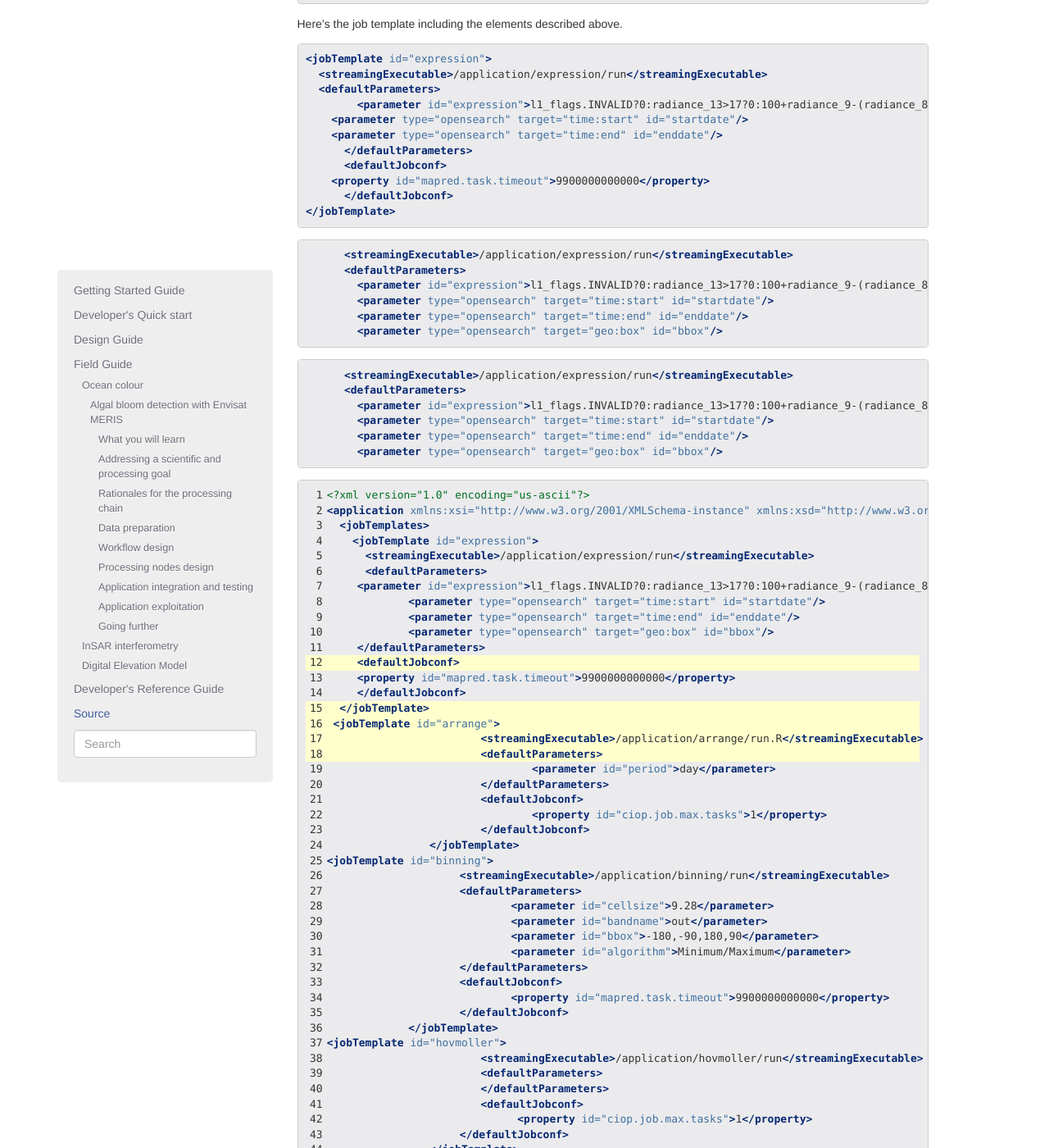
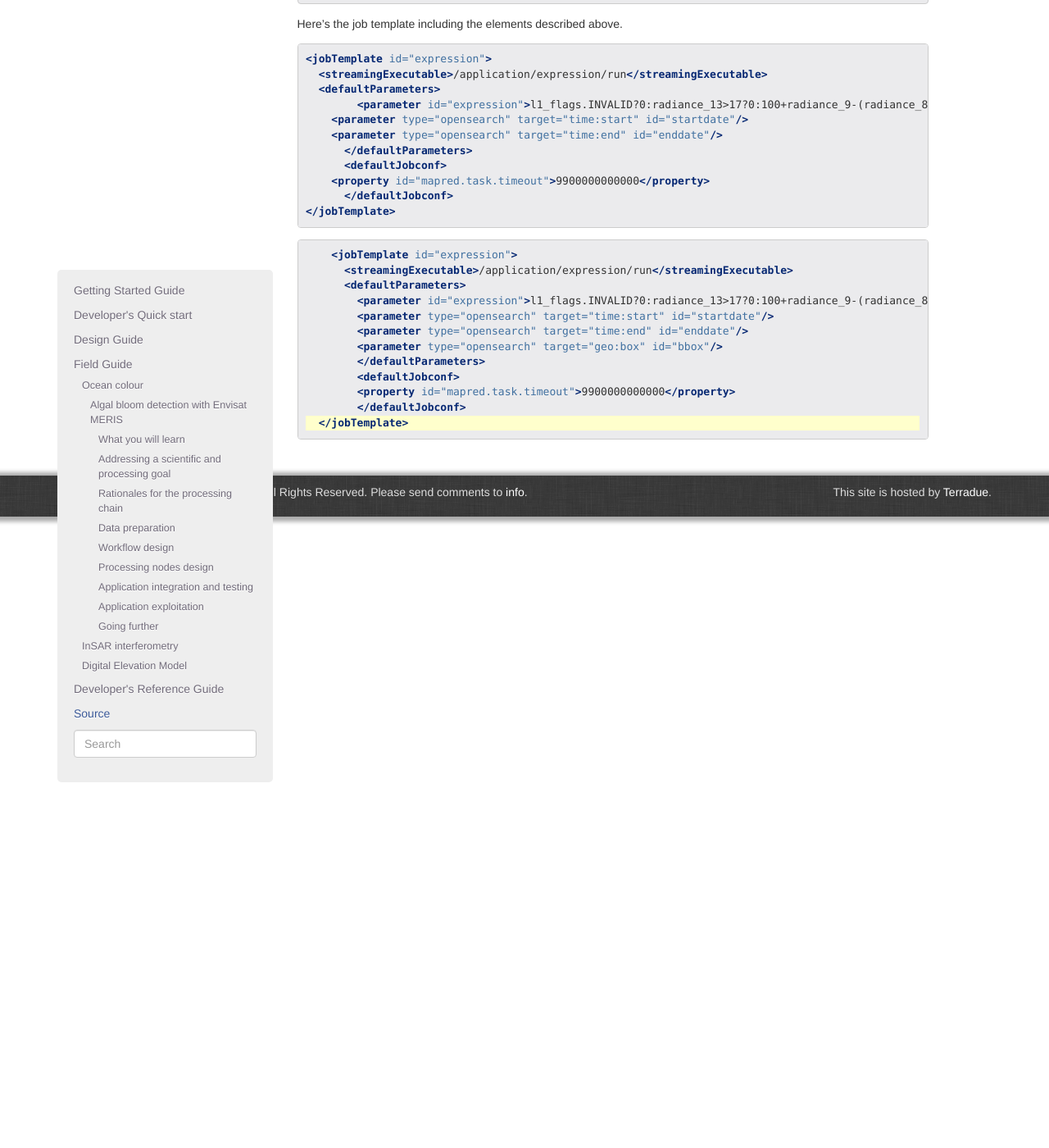
Before and after one commit to Terradue/doc-developer-sandbox, a Sphinx documentation site: the page built from source/field/ocean_color/lib_beam/nodes/expression.rst, in a window 1280 px wide and 1400 px high, scrolled down 984 px. Shown: the whole window at 82% size. Built offline with Sphinx 7.4.7, drawn with Linux system fonts in a browser that asks for light colours; pages that are not in the unit, such as notebooks, are missing from menus; some of the changed text lies outside the part shown.

Commit message:
Update expression.rst

```diff
--- a/source/field/ocean_color/lib_beam/nodes/expression.rst
+++ b/source/field/ocean_color/lib_beam/nodes/expression.rst
@@ -56,13 +56,5 @@ Here's the job template including the elements described above.
 
 .. literalinclude:: ../src/application.xml
   :language: xml
-  :lines: 5-10
-
-.. literalinclude:: ../src/application.xml
-  :language: xml
-  :lines: 5-10
-
-.. literalinclude:: ../src/application.xml
-   :language: xml
-   :emphasize-lines: 12,15-18
-   :linenos:
+  :emphasize-lines: 12,15-18
+  :lines: 4-15
```
